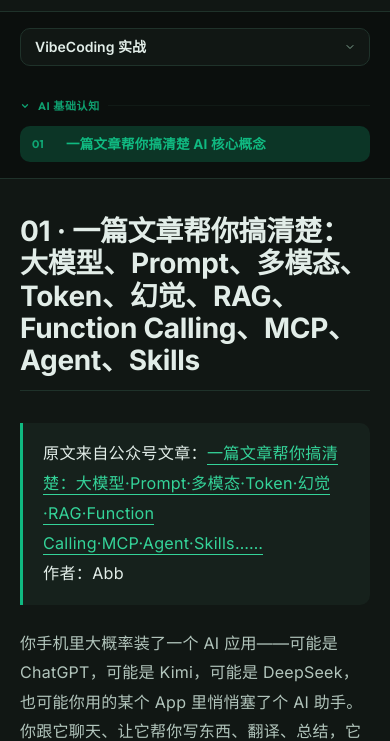
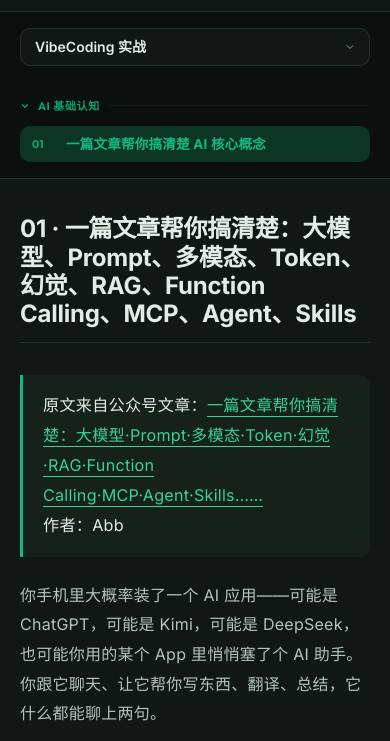
Before and after one commit to chenchaofeng1020-png/AI-coding, a website: page index.html in a window 390 px wide. Shown: the part 108-849 px from the top of the page. Drawn offline with Linux system fonts and the light colour scheme.

Commit message:
style: reduce article title size

```diff
--- a/reader.css
+++ b/reader.css
@@ -688,9 +688,9 @@ html.theme-forest-light .sidebar {
 
 .content h1 {
   margin: 0 0 32px 0;
-  font-size: clamp(32px, 5.5vw, 40px);
+  font-size: clamp(26px, 4.2vw, 34px);
   font-weight: 800;
-  line-height: 1.15;
+  line-height: 1.18;
   border-bottom: 1px solid var(--line);
   padding-bottom: 20px;
 }
@@ -1042,7 +1042,7 @@ html.theme-forest-light .toc-wrap {
   }
 
   .content h1 {
-    font-size: 28px;
+    font-size: 24px;
     padding-bottom: 14px;
   }
 
```
